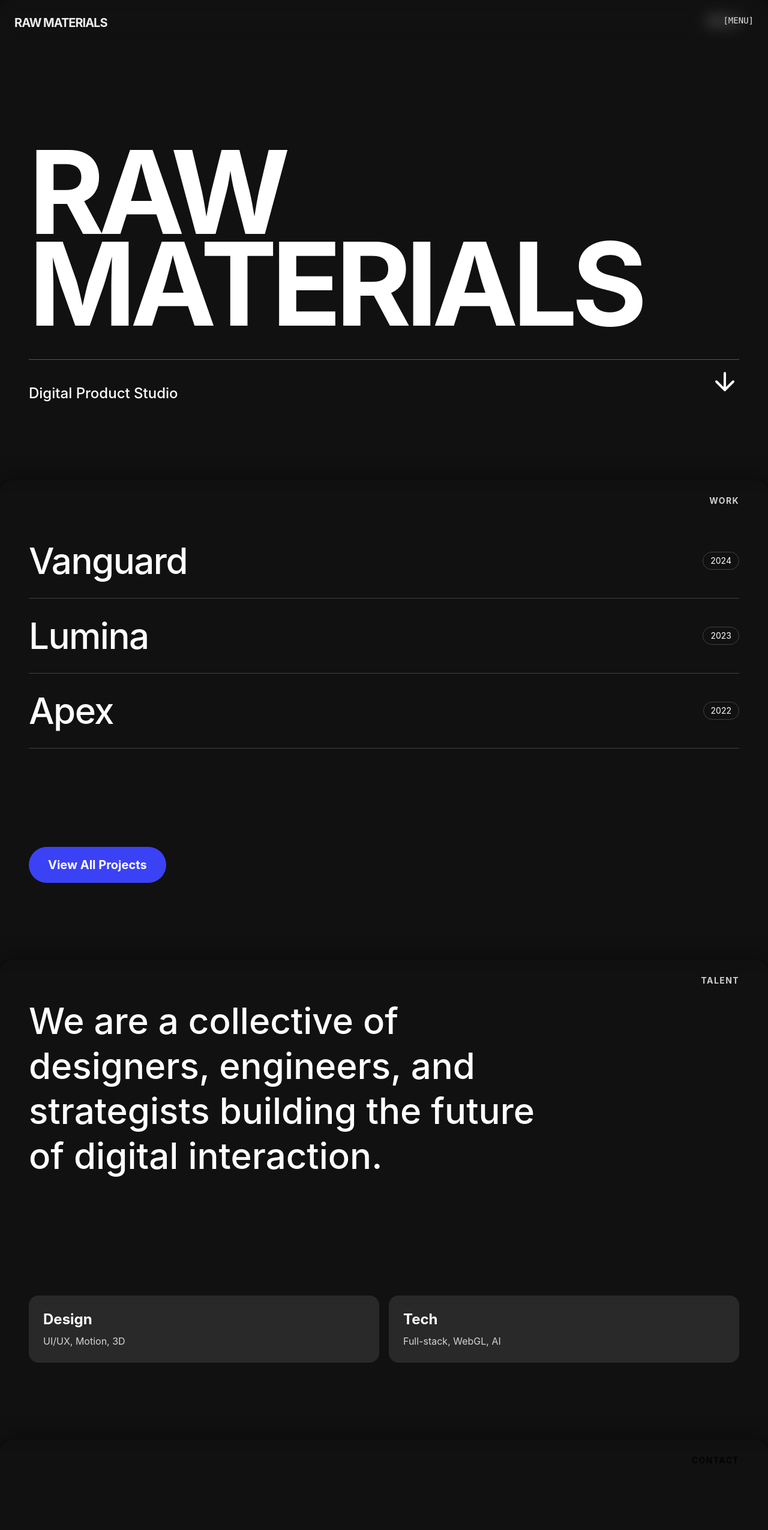
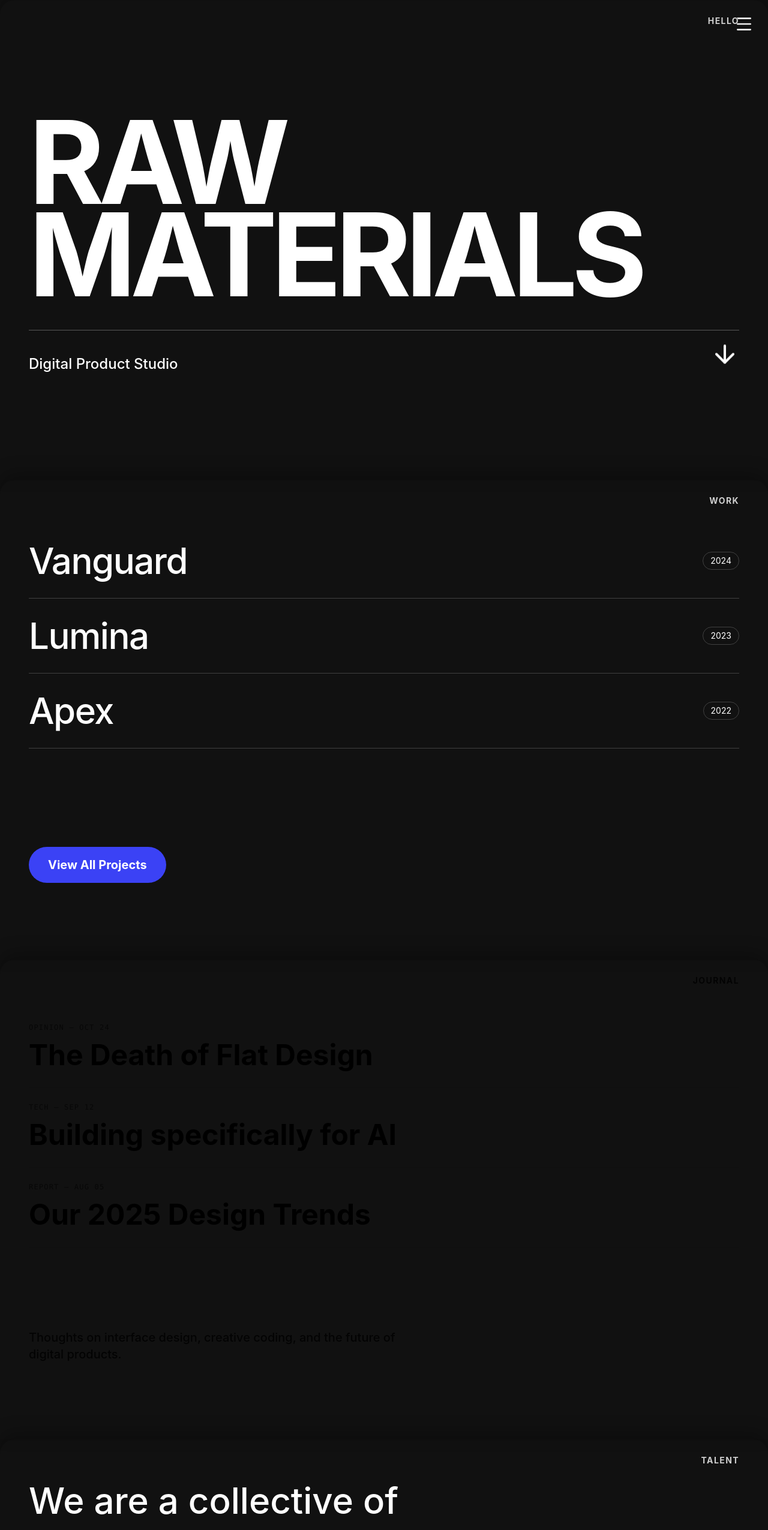
Before and after one commit to gdkds12/test_place, a Next.js app: page / in a window 1280 px wide. Shown: the top 2551 px of the page at 60% size. Built offline with nearby package versions, Linux system fonts and the light colour scheme.

Commit message:
feat: add journal section and refine header ui
- Added 'Journal' card with blog post list (Neon Green theme)
- Updated Header: Removed title, replaced menu text with icon, removed blur
- Adjusted 'Hello' card layout to position content higher

```diff
--- a/app/components/StickyCardStack.tsx
+++ b/app/components/StickyCardStack.tsx
@@ -1,7 +1,7 @@
 "use client";
 import { motion, useScroll, useTransform, MotionValue } from "framer-motion";
 import { useRef } from "react";
-import { ArrowDown } from "lucide-react";
+import { ArrowDown, Menu, ArrowUpRight } from "lucide-react";
 
 // Section Data
 const cards = [
@@ -12,7 +12,7 @@ const cards = [
     textColor: "white",
     type: "static",
     content: (
-      <div className="flex flex-col justify-end h-full pb-20">
+      <div className="flex flex-col justify-center h-full pb-20 pt-20">
         <h1 className="text-[15vw] leading-[0.8] font-bold tracking-tighter uppercase mix-blend-overlay">
           Raw <br/> Materials
         </h1>
@@ -47,6 +47,37 @@ const cards = [
             </button>
          </div>
        </div>
+    )
+  },
+  {
+    id: "journal",
+    bg: "var(--color-rm-green)",
+    title: "Journal",
+    textColor: "black",
+    type: "static",
+    content: (
+        <div className="flex flex-col h-full">
+             <div className="grid gap-6 mt-10">
+                {[
+                    { title: "The Death of Flat Design", date: "Oct 24", tag: "Opinion" },
+                    { title: "Building specifically for AI", date: "Sep 12", tag: "Tech" },
+                    { title: "Our 2025 Design Trends", date: "Aug 05", tag: "Report" }
+                ].map((post, i) => (
+                    <div key={i} className="group flex flex-col md:flex-row md:items-center justify-between border-b border-black/10 pb-6 cursor-pointer hover:pl-4 transition-all duration-300">
+                        <div>
+                            <span className="text-xs font-mono uppercase tracking-widest opacity-60 mb-2 block">{post.tag} — {post.date}</span>
+                            <h3 className="text-3xl md:text-5xl font-bold leading-tight group-hover:text-white transition-colors">{post.title}</h3>
+                        </div>
+                        <ArrowUpRight className="opacity-0 group-hover:opacity-100 transition-opacity w-10 h-10" />
+                    </div>
+                ))}
+             </div>
+             <div className="mt-auto pb-20">
+                <p className="text-xl font-medium max-w-2xl opacity-80">
+                    Thoughts on interface design, creative coding, and the future of digital products.
+                </p>
+             </div>
+        </div>
     )
   },
   {
@@ -89,10 +120,13 @@ const cards = [
 export default function StickyCardStack() {
   return (
     <div className="bg-black min-h-screen pb-20 font-sans">
-      {/* Sticky Header with Backdrop Blur and Mix-Blend-Mode */}
-      <nav className="fixed top-0 left-0 right-0 z-[100] flex justify-between px-6 py-6 mix-blend-difference text-white pointer-events-none backdrop-blur-md bg-transparent">
-        <span className="text-xl font-bold tracking-tighter uppercase">Raw Materials</span>
-        <span className="font-mono text-sm">[MENU]</span>
+      {/* Sticky Header: No Title, Icon Menu, No Blur */}
+      <nav className="fixed top-0 left-0 right-0 z-[100] flex justify-between px-6 py-6 mix-blend-difference text-white pointer-events-none bg-transparent">
+        {/* Empty span to maintain flex-between layout if needed, or remove title completely */}
+        <span></span>
+        <button className="pointer-events-auto hover:opacity-50 transition-opacity">
+            <Menu className="w-8 h-8" />
+        </button>
       </nav>
 
       <div className="flex flex-col relative">
```
